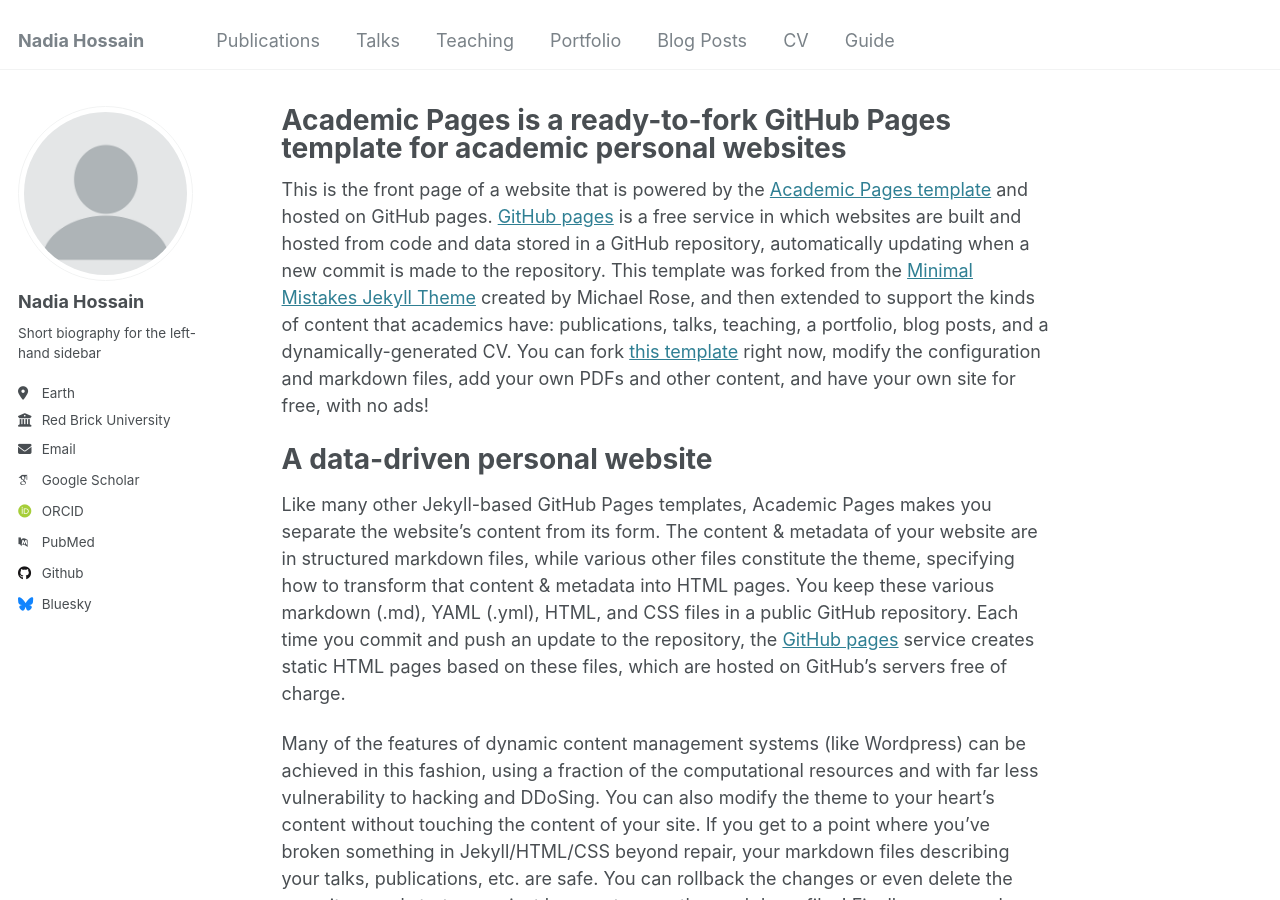
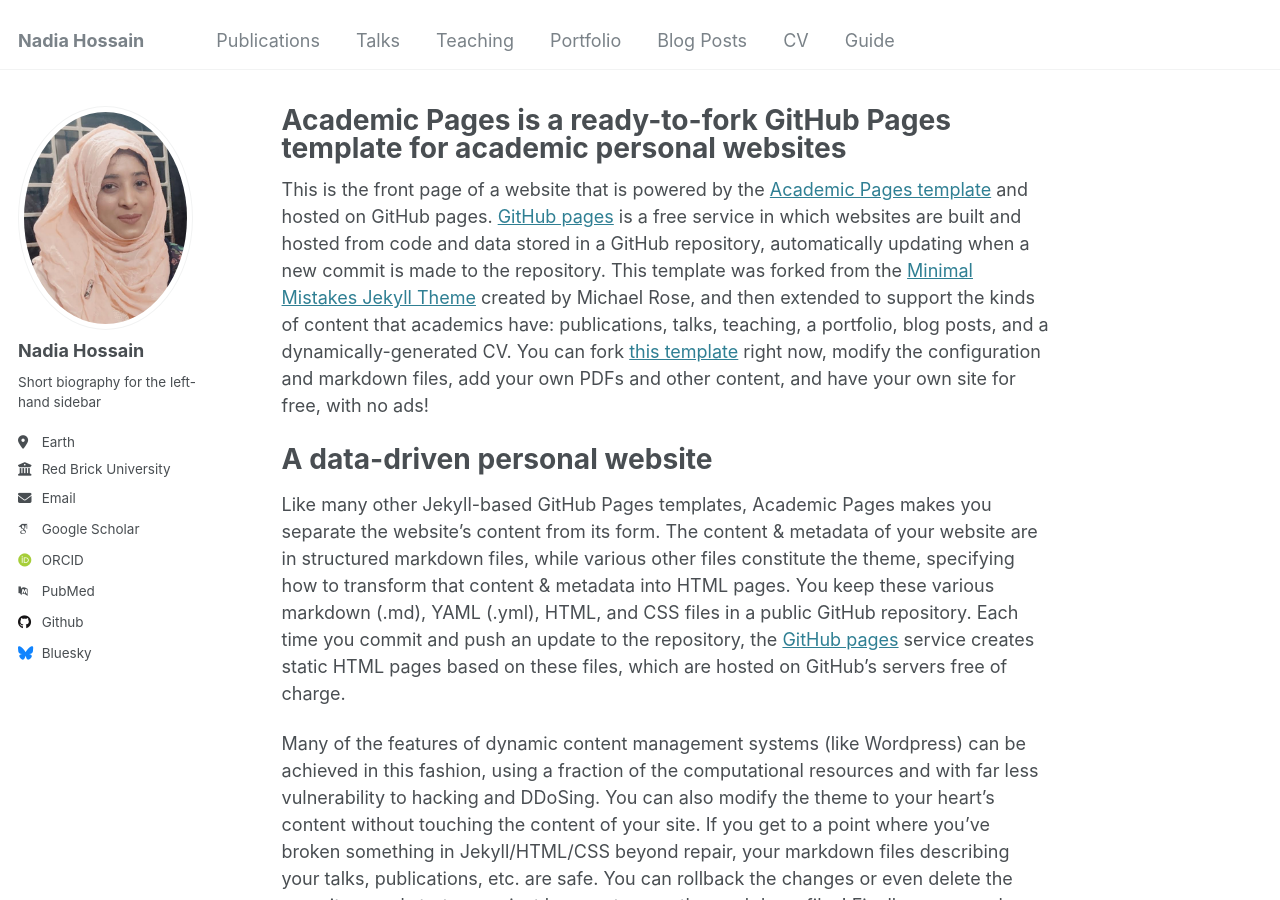
Before and after one commit to Nadia214/hnadia, a Jekyll site: the page built from _pages/about.md, in a window 1280 px wide and 900 px high. Built offline with Jekyll 4.4.1, drawn with Linux system fonts in a browser that asks for light colours; some web fonts are replaced.

Commit message:
Update _config.yml

```diff
--- a/_config.yml
+++ b/_config.yml
@@ -21,7 +21,7 @@ repository               : "Nadia214/demo.github.io"
 #               Additional customization can be done by editing /_includes/author-profile.html
 author:
   # Biographic information
-  avatar           : "profile.png"
+  avatar           : "rsz_profil.png"
   name             : "Nadia Hossain"
   pronouns         : # example: "she/her"
   bio              : "Short biography for the left-hand sidebar"
```
